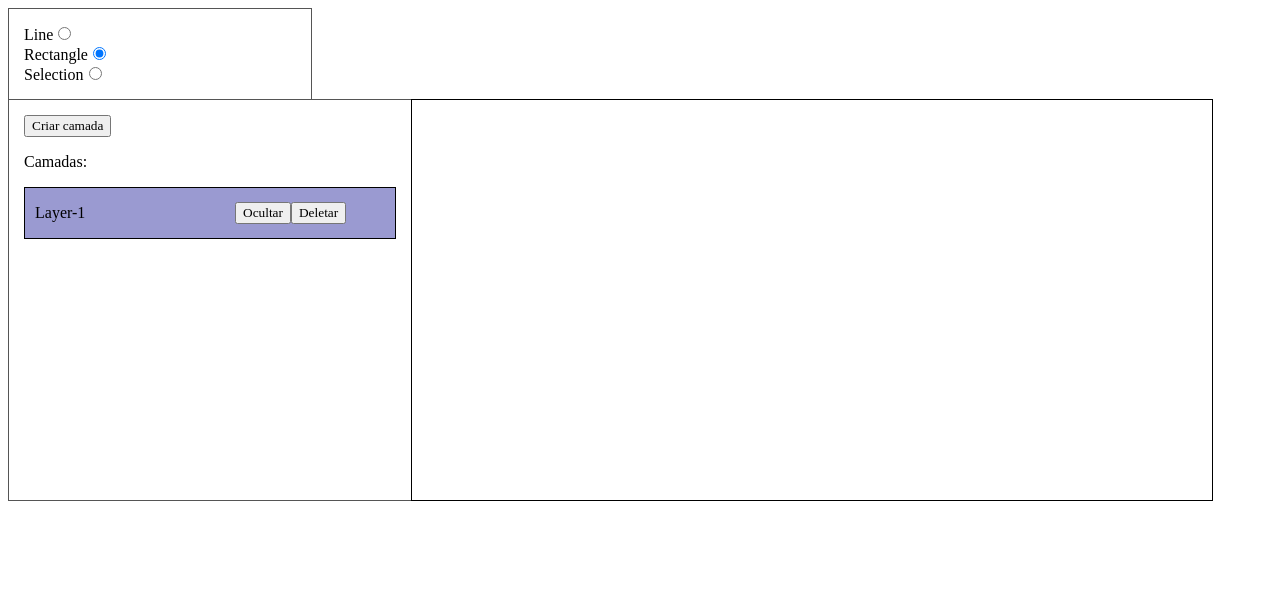
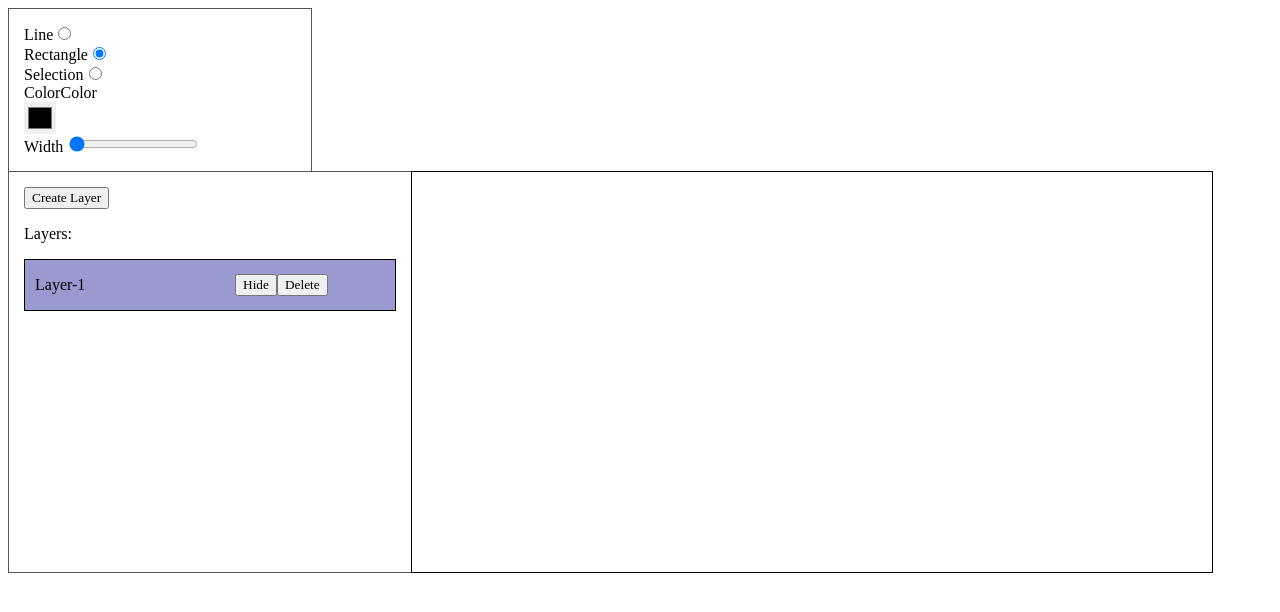
Before and after one commit to Rexzinho/Drawing_App_V1, a React (Vite) app: page / in a window 1280 px wide. Shown: the top 612 px of the page. Built offline with nearby package versions, Linux system fonts and the light colour scheme.

Commit message:
Função de cor e de expessura

```diff
--- a/src/App.css
+++ b/src/App.css
@@ -50,3 +50,18 @@
 .canvas-container{
     display:flex;
 }
+
+/* tools */
+
+#colorLabel{
+    height: 20px;
+    width: 20px;
+    border: 1px solid black;
+}
+
+.tools-container input[type=color]{
+	display: block;
+	width: 32px;
+	height: 32px;
+	border: none;
+}
--- a/src/DrawingApp.jsx
+++ b/src/DrawingApp.jsx
@@ -16,7 +16,8 @@ function DrawingApp() {
     layerIndex, setLayerIndex,
     action, setAction,
     tool, setTool,
-    selectedElement, setSelectedElement
+    selectedElement, setSelectedElement,
+    roughSets, setRoughSets
 
   } = useContext(DrawingContext);
 
@@ -35,7 +36,7 @@ function DrawingApp() {
     getElementAtPosition,
     adjustElementCoordinates,
     cursorForPosition,
-    resizedCoordinates
+    resizedCoordinates,
 
   } = DrawingFunctions();
 
@@ -103,11 +104,11 @@ function DrawingApp() {
     }
     else{
       const id = selectedLayer.elements.length;
-      const element = createElement(id, mouseX, mouseY, mouseX, mouseY, tool);
+      const roughConfigs = {...roughSets};
+      const element = createElement(id, mouseX, mouseY, mouseX, mouseY, tool, roughConfigs);
       const newElements = [...selectedLayer.elements, element];
       setSelectedLayer( selectedLayer => ({...selectedLayer, elements: newElements}));
       setSelectedElement(element);
-      console.log(element);
 
       setAction("drawing");
     }
@@ -128,21 +129,21 @@ function DrawingApp() {
 
     if(action === "drawing"){
       const index = selectedLayer.elements.length - 1;
-      const { x1, y1 } = selectedLayer.elements[index];
-      updateElement(index, x1, y1, mouseX, mouseY, tool);
+      const { x1, y1, roughConfigs } = selectedLayer.elements[index];
+      updateElement(index, x1, y1, mouseX, mouseY, tool, roughConfigs);
     }
     else if(action === "moving"){
-      const { id, x1, y1, x2, y2, type, offsetX, offsetY } = selectedElement;
+      const { id, x1, y1, x2, y2, type, offsetX, offsetY, roughConfigs } = selectedElement;
       const width = x2 - x1;
       const height = y2 - y1;
       const newX1 = mouseX - offsetX;
       const newY1 = mouseY - offsetY;
-      updateElement(id, newX1, newY1, newX1 + width, newY1 + height, type);
+      updateElement(id, newX1, newY1, newX1 + width, newY1 + height, type, roughConfigs);
     }
     else if(action === "resizing"){
-      const { id, type, position, ...coordinates } = selectedElement;
+      const { id, type, roughConfigs, position, ...coordinates} = selectedElement;
       const {x1, y1, x2, y2} = resizedCoordinates(mouseX, mouseY, position, coordinates);
-      updateElement(id, x1, y1, x2, y2, type);
+      updateElement(id, x1, y1, x2, y2, type, roughConfigs);
     }
   }
 
@@ -150,13 +151,12 @@ function DrawingApp() {
 
     if(selectedLayer.hidden || selectedLayer.elements.length === 0) return;
 
-    const index = selectedElement.id
-    console.log(selectedElement.id);
-    const {id, type} = selectedLayer.elements[index];
+    const index = selectedElement.id;
+    const {id, type, roughConfigs} = selectedLayer.elements[index];
 
     if(action === "drawing" || action === "resizing"){
-      const {x1, y1, x2, y2} = adjustElementCoordinates(selectedLayer.elements[index]);
-      updateElement(id, x1, y1, x2, y2, type);
+      const {x1, y1, x2, y2,} = adjustElementCoordinates(selectedLayer.elements[index]);
+      updateElement(id, x1, y1, x2, y2, type, roughConfigs);
     }
     console.log(layers);
     setAction("none");
@@ -178,23 +178,38 @@ function DrawingApp() {
           id="rectangle"
           checked={tool === "rectangle"}
           onChange={() => setTool("rectangle")}
-        />
-        <br/>
+        /><br/>
         <label htmlFor="selection">Selection</label>
         <input
           type="radio"
           id="selection"
           checked={tool === "selection"}
           onChange={() => setTool("selection")}
+        /><br/>
+        <label htmlFor="selection">Color</label>
+        <label htmlFor="color">Color</label>
+        <input
+          value={roughSets.stroke}
+          type="color"
+          id="color"
+          onChange={(e) => setRoughSets({...roughSets, stroke: e.target.value})}
         />
-        <br/>
+        <label htmlFor="selection">Width </label>
+        <input
+          value={roughSets.strokeWidth}
+          type="range"
+          min="1"
+          max="8"
+          id="width"
+          onChange={(e) => setRoughSets({...roughSets, strokeWidth: e.target.value})}
+        /><br/>
       </div>
       <div className="canvas-container">
         <div className="layers-container">
           <button onClick={createLayer}>
-              Criar camada
+              Create Layer
             </button>
-          <p>Camadas:</p>
+          <p>Layers:</p>
           {layers.map(({name, id}, index) => (
             <div
               key={id}
@@ -202,11 +217,11 @@ function DrawingApp() {
               id={`layer-${id}`}
             >
               <div className="layer-name" onClick={() => selectLayer(id)}>
-                {name}
+                  {name}
               </div>
               <div className="layer-buttons" key={id}>
-                <button onClick={() => hideLayer(id)}>Ocultar</button>
-                <button onClick={() => deleteLayer(id)}>Deletar</button>
+                  <button onClick={() => hideLayer(id)}>Hide</button>
+                  <button onClick={() => deleteLayer(id)}>Delete</button>
               </div>
             </div>
           ))}
--- a/src/DrawingFunctions.jsx
+++ b/src/DrawingFunctions.jsx
@@ -6,22 +6,23 @@ const generator = rough.generator();
 
 const DrawingFunctions = () => {
 
-  const { selectedLayer, setSelectedLayer } = useContext(DrawingContext);
+  const { selectedLayer, setSelectedLayer} = useContext(DrawingContext);
 
-  const createElement = (id, x1, y1, x2, y2, tool) => {
+  const createElement = (id, x1, y1, x2, y2, tool, roughConfigs) => {
 
     const roughElement = tool === "line"
-    ? generator.line(x1, y1, x2, y2)
-    : generator.rectangle(x1, y1, x2-x1, y2-y1);
+    ? generator.line(x1, y1, x2, y2, {...roughConfigs, stroke: getRgb(roughConfigs.stroke)})
+    : generator.rectangle(x1, y1, x2-x1, y2-y1, {...roughConfigs, stroke: getRgb(roughConfigs.stroke)});
     // o routhElement, que se encontra dentro de cada um dos objetos de elements, serve para criar o
     // elemento usando roughCanvas.draw(roughElement)
 
-    return { id, x1, y1, x2, y2, type: tool, roughElement}
+
+    return { id, x1, y1, x2, y2, type: tool, roughElement, roughConfigs}
   }
 
-  const updateElement = (id, x1, y1, x2, y2, tool) => {
+  const updateElement = (id, x1, y1, x2, y2, tool, roughConfigs) => {
 
-    const updatedElement = createElement(id, x1, y1, x2, y2, tool);
+    const updatedElement = createElement(id, x1, y1, x2, y2, tool, roughConfigs);
 
     // update single layer
     const newElements = selectedLayer.elements;
@@ -130,6 +131,14 @@ const DrawingFunctions = () => {
 
   }
 
+  const getRgb = (color) => {
+
+    const r = parseInt(color.substr(1, 2), 16);
+    const g = parseInt(color.substr(3, 2), 16);
+    const b = parseInt(color.substr(5, 2), 16);
+    return `rgb(${r}, ${g}, ${b})`;
+  }
+
   return { createElement, updateElement, getCanvasCoordinates, getElementAtPosition, adjustElementCoordinates, cursorForPosition, resizedCoordinates}
 }
 
--- a/src/contexts/DrawingContext.jsx
+++ b/src/contexts/DrawingContext.jsx
@@ -18,6 +18,10 @@ const DrawingProvider = ({children}) => {
     const [action, setAction] = useState("none");
     const [tool, setTool] = useState("rectangle");
     const [selectedElement, setSelectedElement] = useState();
+    const [roughSets, setRoughSets] = useState({
+        stroke: "#00000",
+        strokeWidth: 1
+    })
 
     return(
         <DrawingContext.Provider
@@ -28,7 +32,8 @@ const DrawingProvider = ({children}) => {
                 layerIndex, setLayerIndex,
                 action, setAction,
                 tool, setTool,
-                selectedElement, setSelectedElement
+                selectedElement, setSelectedElement,
+                roughSets, setRoughSets
             }}
         >
             {children}
--- a/src/index.css
+++ b/src/index.css
@@ -0,0 +1 @@
+#
```
